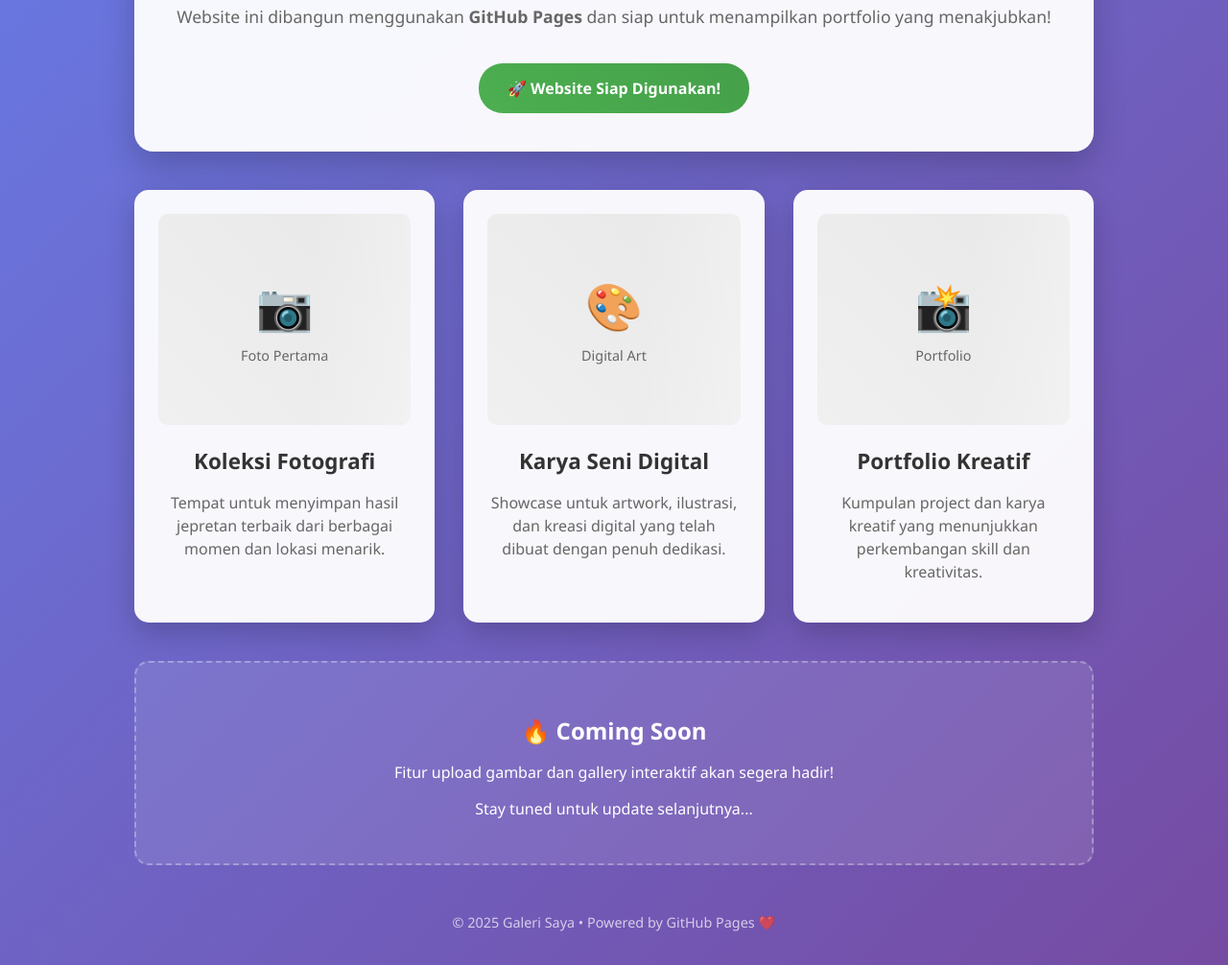
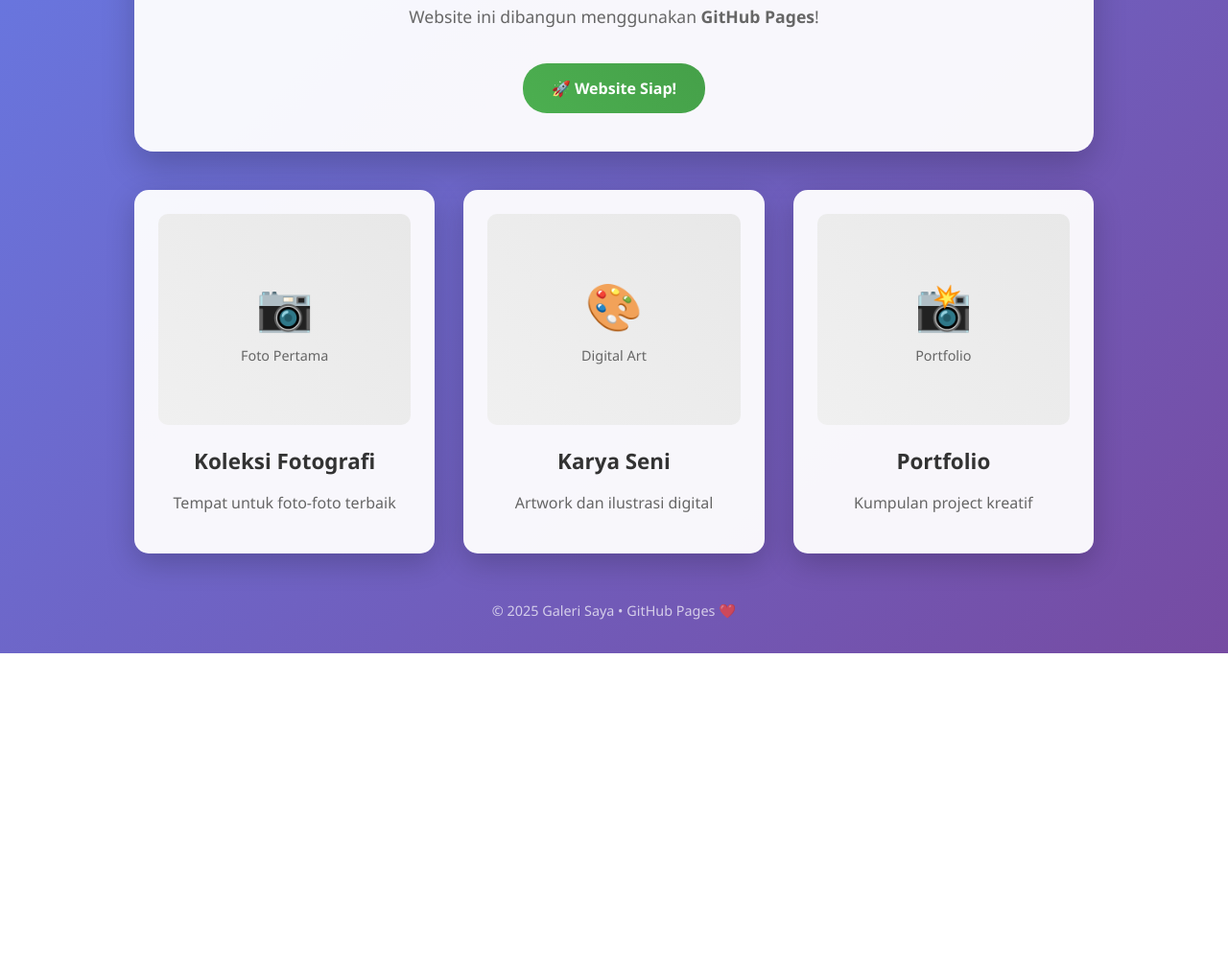
Before and after one commit to ezdigitalstudiostore-ctrl/galeri-saya, a plain HTML site: page index.html in a window 1280 px wide. Shown: the part 405-1411 px from the top of the page at 96% size. After the commit the page ends 1086 px from the top, so only its background shows below. Drawn offline with Linux system fonts and the light colour scheme.

Commit message:
Update index.html
Fix

```diff
--- a/index.html
+++ b/index.html
@@ -24,14 +24,12 @@
             font-size: 3rem;
             margin-bottom: 20px;
             text-shadow: 2px 2px 4px rgba(0,0,0,0.3);
-            animation: fadeIn 1s ease-in;
         }
 
         .subtitle {
             color: rgba(255,255,255,0.9);
             font-size: 1.2rem;
             margin-bottom: 40px;
-            animation: fadeIn 1.5s ease-in;
         }
 
         .welcome-box {
@@ -40,7 +38,6 @@
             border-radius: 20px;
             margin-bottom: 40px;
             box-shadow: 0 15px 35px rgba(0,0,0,0.2);
-            animation: slideUp 1s ease-out;
         }
 
         .welcome-box h2 {
@@ -79,17 +76,12 @@
             padding: 25px;
             box-shadow: 0 10px 30px rgba(0,0,0,0.2);
             transition: all 0.4s ease;
-            animation: fadeInUp 0.8s ease-out;
         }
 
         .gallery-item:hover {
-            transform: translateY(-15px) scale(1.02);
+            transform: translateY(-15px);
             box-shadow: 0 20px 40px rgba(0,0,0,0.3);
         }
-
-        .gallery-item:nth-child(1) { animation-delay: 0.2s; }
-        .gallery-item:nth-child(2) { animation-delay: 0.4s; }
-        .gallery-item:nth-child(3) { animation-delay: 0.6s; }
 
         .image-placeholder {
             height: 220px;
@@ -102,19 +94,6 @@
             color: #666;
             font-size: 3rem;
             margin-bottom: 20px;
-            position: relative;
-            overflow: hidden;
-        }
-
-        .image-placeholder::before {
-            content: '';
-            position: absolute;
-            top: 0;
-            left: -100%;
-            width: 100%;
-            height: 100%;
-            background: linear-gradient(90deg, transparent, rgba(255,255,255,0.4), transparent);
-            animation: shine 2s infinite;
         }
 
         .placeholder-text {
@@ -134,63 +113,16 @@
             line-height: 1.5;
         }
 
-        .upload-info {
-            background: rgba(255,255,255,0.1);
-            border: 2px dashed rgba(255,255,255,0.3);
-            border-radius: 15px;
-            padding: 30px;
-            margin-top: 40px;
-            color: white;
-        }
-
-        .upload-info h3 {
-            margin-bottom: 15px;
-            font-size: 1.5rem;
-        }
-
         .footer {
             margin-top: 50px;
             color: rgba(255,255,255,0.7);
             font-size: 0.9rem;
         }
 
-        @keyframes fadeIn {
-            from { opacity: 0; }
-            to { opacity: 1; }
-        }
-
-        @keyframes slideUp {
-            from {
-                opacity: 0;
-                transform: translateY(50px);
-            }
-            to {
-                opacity: 1;
-                transform: translateY(0);
-            }
-        }
-
-        @keyframes fadeInUp {
-            from {
-                opacity: 0;
-                transform: translateY(30px);
-            }
-            to {
-                opacity: 1;
-                transform: translateY(0);
-            }
-        }
-
-        @keyframes shine {
-            0% { left: -100%; }
-            100% { left: 100%; }
-        }
-
         @media (max-width: 768px) {
             h1 { font-size: 2rem; }
             .gallery { grid-template-columns: 1fr; gap: 20px; }
             .container { padding: 10px; }
-            .welcome-box { padding: 25px; margin: 20px 10px; }
         }
     </style>
 </head>
@@ -202,8 +134,8 @@
         <div class="welcome-box">
             <h2>Selamat Datang! 👋</h2>
             <p>Ini adalah galeri digital saya untuk menyimpan dan mempamerkan koleksi gambar, foto, dan karya seni terbaik.</p>
-            <p>Website ini dibangun menggunakan <strong>GitHub Pages</strong> dan siap untuk menampilkan portfolio yang menakjubkan!</p>
-            <div class="status">🚀 Website Siap Digunakan!</div>
+            <p>Website ini dibangun menggunakan <strong>GitHub Pages</strong>!</p>
+            <div class="status">🚀 Website Siap!</div>
         </div>
 
         <div class="gallery">
@@ -213,7 +145,7 @@
                     <div class="placeholder-text">Foto Pertama</div>
                 </div>
                 <h3>Koleksi Fotografi</h3>
-                <p>Tempat untuk menyimpan hasil jepretan terbaik dari berbagai momen dan lokasi menarik.</p>
+                <p>Tempat untuk foto-foto terbaik</p>
             </div>
 
             <div class="gallery-item">
@@ -221,8 +153,8 @@
                     🎨
                     <div class="placeholder-text">Digital Art</div>
                 </div>
-                <h3>Karya Seni Digital</h3>
-                <p>Showcase untuk artwork, ilustrasi, dan kreasi digital yang telah dibuat dengan penuh dedikasi.</p>
+                <h3>Karya Seni</h3>
+                <p>Artwork dan ilustrasi digital</p>
             </div>
 
             <div class="gallery-item">
@@ -230,19 +162,13 @@
                     📸
                     <div class="placeholder-text">Portfolio</div>
                 </div>
-                <h3>Portfolio Kreatif</h3>
-                <p>Kumpulan project dan karya kreatif yang menunjukkan perkembangan skill dan kreativitas.</p>
+                <h3>Portfolio</h3>
+                <p>Kumpulan project kreatif</p>
             </div>
         </div>
 
-        <div class="upload-info">
-            <h3>🔥 Coming Soon</h3>
-            <p>Fitur upload gambar dan gallery interaktif akan segera hadir!</p>
-            <p>Stay tuned untuk update selanjutnya...</p>
-        </div>
-
         <div class="footer">
-            <p>© 2025 Galeri Saya • Powered by GitHub Pages ❤️</p>
+            <p>© 2025 Galeri Saya • GitHub Pages ❤️</p>
         </div>
     </div>
 </body>
```
